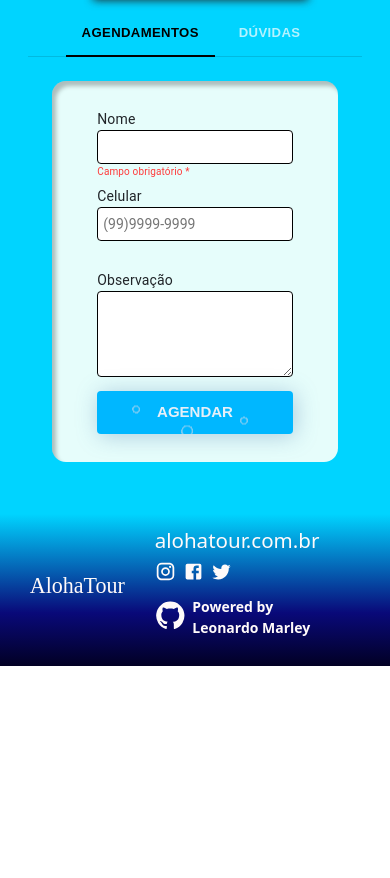
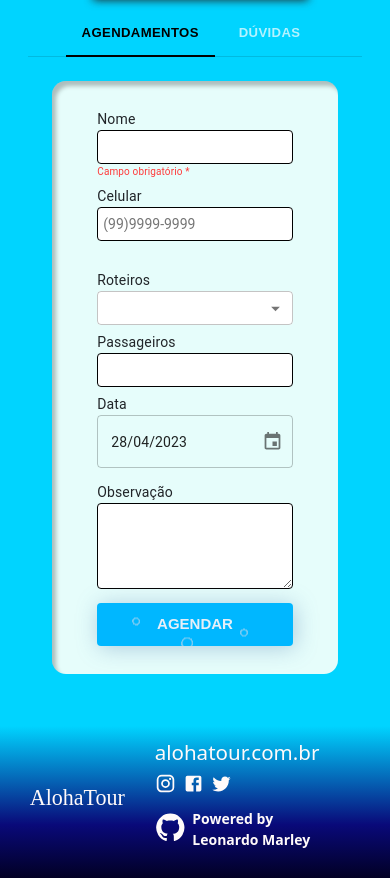
Before and after one commit to leonardo-marley/react-aloha, a Next.js app: page / in a window 390 px wide. Shown: the part 4632-5510 px from the top of the page. Before the commit the page ends 5298 px from the top, so only its background shows below. Built offline with nearby package versions, Linux system fonts and the light colour scheme; a web font is replaced by a local one.

Commit message:
UPD - Formulario

```diff
--- a/package.json
+++ b/package.json
@@ -13,10 +13,12 @@
     "@emotion/styled": "^11.11.0",
     "@mui/icons-material": "^5.14.16",
     "@mui/material": "^5.14.16",
+    "@mui/x-date-pickers": "^6.18.7",
     "@types/node": "18.15.11",
     "@types/react": "18.0.37",
     "@types/react-dom": "18.0.11",
     "bootstrap": "^5.3.2",
+    "date-fns": "^2.30.0",
     "eslint": "8.38.0",
     "eslint-config-next": "13.3.0",
     "next": "13.3.0",
@@ -24,6 +26,10 @@
     "react-bootstrap": "^2.9.0",
     "react-dom": "18.2.0",
     "react-hook-form": "^7.49.2",
+    "react-input-mask": "^2.0.4",
     "typescript": "5.0.4"
+  },
+  "devDependencies": {
+    "@types/react-input-mask": "^3.0.5"
   }
 }
--- a/src/components/WhatsAppButton.tsx
+++ b/src/components/WhatsAppButton.tsx
@@ -4,7 +4,7 @@ export default function WhatsAppButton() {
 
   return (
         <>
-                <a href="https://api.whatsapp.com/send?phone=5524999952846" target="_blank">
+                <a href="https://wa.me//5524993217325?text=Ol%C3%A1%2C%20vim%20pelo%20site%20alohatour.com.br.%0APoderia%20me%20ajudar%3F" target="_blank">
                     <div className={styles.whatsapp}>
                         <img src="https://i.imgur.com/56kfhje.png" alt="Fale Whatsapp"/>
                     </div>
--- a/src/pages/index.tsx
+++ b/src/pages/index.tsx
@@ -1,6 +1,7 @@
 import Head from 'next/head'
 import Image from 'next/image'
 import { useForm } from 'react-hook-form';
+import InputMask from 'react-input-mask';
 import { Inter } from 'next/font/google'
 import styles from '@component/styles/Home.module.css'
 import Caroussel from '../components/Caroussel'
@@ -10,8 +11,14 @@ import Rodape from '@component/components/Rodape'
 import InformationCard, {InformationCardProps} from '@component/components/InformationCard'
 import { useEffect, useState } from 'react'
 import Link from 'next/link'
-import { Box, IconButton, Tab, Tabs, Typography } from '@mui/material';
+import { Box, FormControl, IconButton, InputLabel, MenuItem, Tab, Tabs, Typography } from '@mui/material';
 import { styled } from '@mui/material/styles';
+import Select, { SelectChangeEvent } from '@mui/material/Select';
+import { useRouter } from 'next/router';
+import { AdapterDateFns } from '@mui/x-date-pickers/AdapterDateFns';
+import { LocalizationProvider } from '@mui/x-date-pickers';
+import { DesktopDatePicker } from '@mui/x-date-pickers/DesktopDatePicker';
+import { ptBR as datePtBR } from 'date-fns/locale';
 
 
 const inter = Inter({ subsets: ['latin'] })
@@ -24,7 +31,6 @@ interface TabPanelProps {
 
 function TabPanel(props: TabPanelProps) {
   const { children, value, index, ...other } = props;
-
 
   return (
     <div
@@ -72,15 +78,19 @@ export default function Home() {
       imageURL: "https://res.cloudinary.com/kizmelvin/image/upload/v1587870308/kizmelvin/edvin-johansson-5AylXcpJn1I-unsplash_lbhgod.jpg"
     }
   ]
+  let data1: Date = new Date();
+  data1.setDate(data1.getDate());
   const [isClient,setIsClient] = useState<boolean>();
   const [informacoes,setInformacoes] = useState(cards);
-  const [nomeAgendamento,setNomeAgendamento] = useState('');
+  const [roteiroSelect,setRoteiroSelect] = useState('');
+  const [data, setData] = useState<Date>(data1);
   const [telefone, setTelefone] = useState('');
   const [indexAba, setIndexAba] = useState(0);
   const {register, handleSubmit} = useForm();
+  const router = useRouter();
 
   useEffect(() => {
-    setIsClient(true)
+    setIsClient(true);
   }, [])
 
   interface StyledTabsProps {
@@ -145,24 +155,18 @@ export default function Home() {
   }
 
   function agendarPasseio(data: any){
-    console.log(data)
+    let textoAgendamento = `Olá, vim pelo site alohatour.com.br \N
+                            Gostaria de age`
+    router.push(`https://wa.me//5524993217325?text=${textoAgendamento}`)
   }
 
   function tirarDuvida(data: any){
     console.log(data)
   }
 
-  const formataCelular = (input : string) => {
-    let numeroLimpo = input.replace(/\D/g, '');
-
-    if (numeroLimpo.length === 11) {
-      setTelefone(`(${numeroLimpo.slice(0, 2)}) ${numeroLimpo.slice(2, 7)}-${numeroLimpo.slice(7)}`);
-    } else if (numeroLimpo.length === 10) {
-      setTelefone(`(${numeroLimpo.slice(0, 2)}) ${numeroLimpo.slice(2, 6)}-${numeroLimpo.slice(6)}`);
-    } else {
-      setTelefone(numeroLimpo);
-    }
-  }
+  const handleChangeSelect = (event: SelectChangeEvent) => {
+    setRoteiroSelect(event.target.value);
+  };
 
   function Formulario() {
     return(
@@ -171,15 +175,63 @@ export default function Home() {
           <div className={styles.nomeCel}>
             <div className={styles.nome}>
               <label htmlFor='nome'>Nome</label>
-              <input {...register('nome')} name='nome' type="text" placeholder="" value={nomeAgendamento} onChange={(e) => setNomeAgendamento(e.target.value)} required></input>
+              <input {...register('nome')} name='nome' type="text" placeholder="" ></input>
               <span className={styles.obrigatorio}>Campo obrigatório *</span>
             </div>
             <div className={styles.telefone}>
               <label htmlFor='telefone'>Celular</label>
-              <input {...register('telefone')} name='telefone' type="tel" placeholder="(99)9999-9999" maxLength={15}  value={telefone} onChange={(e) => formataCelular(e.target.value)} ></input>
+              <InputMask {...register('telefone')} name='telefone' type="tel" mask="(99)99999-9999" placeholder="(99)9999-9999" maxLength={15} />
               <span className={styles.obrigatorio} style={{visibility: 'hidden'}}>Campo obrigatório *</span>
             </div>
           </div>
+
+          {indexAba == 0 &&
+            <div className={styles.roteiroPessoas}>
+              <div>
+                <label>Roteiros</label>
+                <FormControl sx={{ minWidth: 120, width: '100%' }} size="small">
+                  <Select
+                    labelId="demo-select-small-label"
+                    id="demo-select-small"
+                    value={roteiroSelect}
+                    label="Roteiro"
+                    onChange={handleChangeSelect}
+                    sx={{
+                      height: '34px',
+                      backgroundColor: '#FFFFFF',
+                      borderColor: 'var(--color-primary)',
+                    }}
+                  >
+                    <MenuItem value={1}>Gruta do Acaiá</MenuItem>
+                    <MenuItem value={2}>Lagoa Azul</MenuItem>
+                    <MenuItem value={3}>Ilhas Paradisíacas</MenuItem>
+                    <MenuItem value={4}>Lagoa Verde</MenuItem>
+                    <MenuItem value={5}>À Combinar</MenuItem>
+                  </Select>
+                </FormControl>
+              </div>
+
+              <div className={styles.passageiros}>
+                <label htmlFor='passageiros'>Passageiros</label>
+                <input {...register('passageiros')} name='passageiros' type="number" placeholder="" ></input>
+              </div>
+
+              <div className={styles.dataPickerContainer}>
+                  <label
+                      htmlFor="data"
+                  >Data </label>
+                  <LocalizationProvider dateAdapter={AdapterDateFns} adapterLocale={datePtBR}>
+                      <DesktopDatePicker
+                        // inputFormat="dd/MM/yyyy"
+                        value={data}
+                        onChange={(newValue) => {
+                            setData(newValue);
+                        }}
+                      />
+                  </LocalizationProvider>
+              </div>
+            </div>
+          }
 
           <div className={styles.observacao}>
             <label htmlFor={indexAba == 0 ? "observacao" : "duvida"}>{indexAba == 0 ? 'Observação' : 'Dúvida'}</label>
--- a/src/styles/Home.module.css
+++ b/src/styles/Home.module.css
@@ -248,22 +248,41 @@
   outline: none;
 }
 
-.nomeCel {
-  display: flex;
-  flex-wrap: wrap;
-  gap:.5rem;
+.nomeCel, .roteiroPessoas {
+  display: grid;
+  gap: .5rem;
+  grid-template-columns: 1fr 1fr;
 }
 
-.nomeCel > div {
+.roteiroPessoas {
+  display: grid;
+  gap: .5rem;
+  grid-template-columns: 1fr .5fr .5fr;
+}
+
+/* Media Query para telas menores */
+@media screen and (max-width: 600px) {
+  .nomeCel, .roteiroPessoas  {
+    display: grid;
+    grid-template-columns: 1fr;
+  }
+}
+
+.passageiros {
+  display: grid;
   width: 100%;
 }
 
-/* Media Query para telas menores */
-@media screen and (min-width: 600px) {
-  .nomeCel > div {
-    margin-right: 0; /* Remova o espaçamento entre os inputs */
-    width: auto; /* Faça os inputs ocuparem 100% da largura da tela */
-  }
+.passageiros > input {
+  border: 1px solid var(--color-primary);
+  border-radius: 4px;
+  height: 34px;
+  padding: 0 0 0 5px;
+  width: 100%;
+}
+
+.passageiros > input:focus {
+  outline: none;
 }
 
 .obrigatorio{
```
Also changed, not shown: 1 other file (tests, documents, lock files or other folders).
